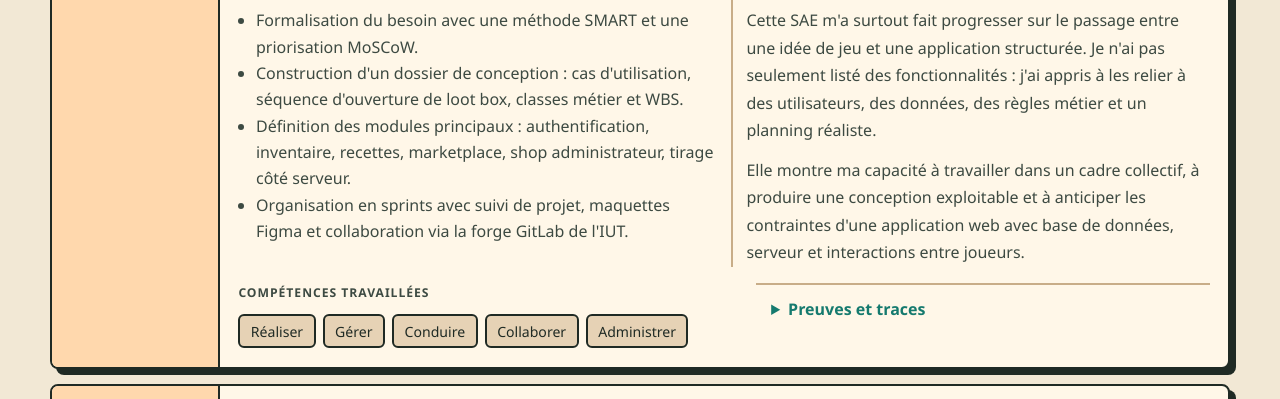
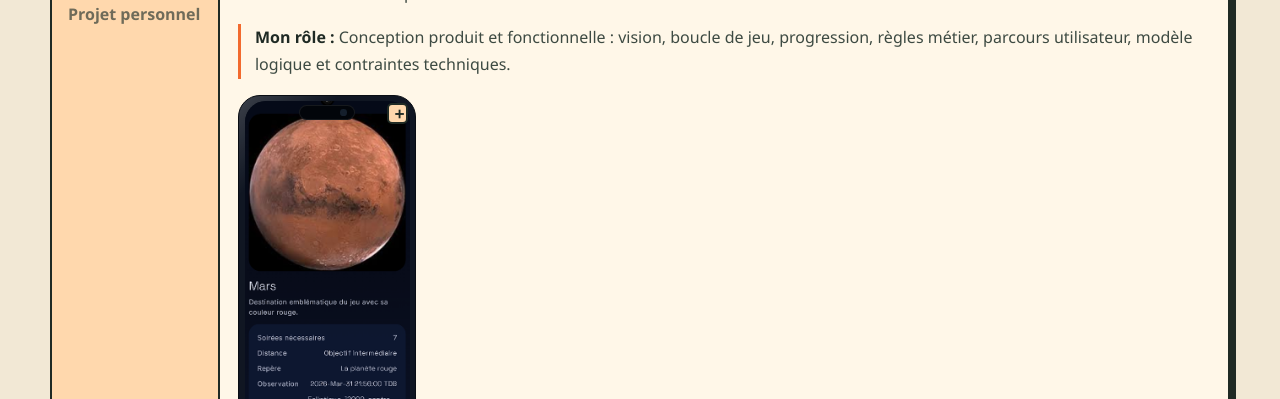
Before and after one commit to MrsMega/Portfolio, a plain HTML site: page index.html in a window 1280 px wide. Shown: the part 2937-3336 px from the top of the page. Drawn offline with Linux system fonts and the light colour scheme.

Commit message:
Add diagnostic and evaluation documents, enhance portfolio structure and styling

```diff
--- a/index.html
+++ b/index.html
@@ -408,6 +408,7 @@
         </div>
       </section>
 
+      <!--
       <section id="parcours" class="section section-lead reveal">
         <div class="section-heading">
           <p class="eyebrow">Cadre de lecture</p>
@@ -447,6 +448,7 @@
           </article>
         </div>
       </section>
+      -->
 
       <section id="experiences" class="section reveal">
         <div class="section-heading wide">
@@ -507,7 +509,7 @@
       <section id="bilan" class="section reveal">
         <div class="section-heading wide">
           <p class="eyebrow">Auto&eacute;valuation</p>
-          <h2>Un bilan encore vivant, &agrave; enrichir avec le stage.</h2>
+          <h2>Ce que ces exp&eacute;riences consolident dans mon profil.</h2>
         </div>
 
         <div class="bilan-grid">
@@ -535,14 +537,13 @@
             </p>
           </article>
           <article class="bilan-card emphasis">
-            <p class="card-label">M&eacute;thode pour la suite</p>
-            <h3>Actualiser le portfolio au fil des missions.</h3>
+            <p class="card-label">Objectif professionnel</p>
+            <h3>Gagner en autonomie sur des &eacute;volutions applicatives.</h3>
             <p>
-              Pour chaque mission de stage, je conserverai le m&ecirc;me format
-              : action r&eacute;alis&eacute;e, apprentissage
-              contextualis&eacute;, comp&eacute;tence d&eacute;velopp&eacute;e
-              et preuve associ&eacute;e, en anonymisant ce qui doit
-              l'&ecirc;tre.
+              La suite de mon parcours doit me permettre de prendre en charge
+              des tickets plus complets : comprendre le besoin, modifier une
+              base de code existante, tester les cas importants et livrer une
+              correction claire pour l'&eacute;quipe.
             </p>
           </article>
         </div>
@@ -647,10 +648,7 @@
     </main>
 
     <footer class="site-footer">
-      <p>
-        Portfolio BUT Informatique - Nathana&euml;l Bayard - mise &agrave; jour
-        continue pendant le stage.
-      </p>
+      <p>Portfolio BUT Informatique - Nathana&euml;l Bayard</p>
       <a href="#top">Retour en haut</a>
     </footer>
 
--- a/scripts/data.js
+++ b/scripts/data.js
@@ -63,7 +63,7 @@
       learning:
         "Ce projet m'a permis de travailler la conception avant le code : clarifier une intention, &eacute;viter les fonctionnalit&eacute;s inutiles, penser les r&egrave;gles m&eacute;tier et anticiper les limites techniques d'une application mobile.",
       contribution:
-        "Il apporte au portfolio une dimension produit plus personnelle : je montre ma capacit&eacute; &agrave; concevoir une exp&eacute;rience coh&eacute;rente, &agrave; justifier les arbitrages et &agrave; penser l'impact utilisateur sans pr&eacute;tendre produire un outil m&eacute;dical.",
+        "Ce projet montre ma capacit&eacute; &agrave; concevoir une exp&eacute;rience produit coh&eacute;rente, &agrave; justifier des arbitrages fonctionnels et &agrave; penser l'impact utilisateur sans pr&eacute;tendre produire un outil m&eacute;dical.",
       skills: ["R&eacute;aliser", "Optimiser", "G&eacute;rer", "Conduire"],
       proofs: [
         "Sp&eacute;cification produit et fonctionnelle",
@@ -180,7 +180,7 @@
       ],
       evidence:
         "Caisse-Cro&ucirc;te mobilise les sp&eacute;cifications, les interfaces, les choix de conception et la qualit&eacute; attendue d'une application compl&egrave;te. La mission FLT-1517 sur Flotto ajoute le travail sur une base de code Angular existante, avec la cr&eacute;ation de composants partag&eacute;s et une validation dans plusieurs formulaires.",
-      traces: ["Dossier SAE", "Maquettes", "Ticket Jira FLT-1517", "Composants date/heure partag&eacute;s", "Validation apr&egrave;s recette"]
+      traces: ["Dossier SAE", "Maquettes", "Ticket Jira", "Composants date/heure partag&eacute;s", "Validation apr&egrave;s recette"]
     },
     {
       id: "optimiser",
--- a/scripts/render.js
+++ b/scripts/render.js
@@ -152,7 +152,17 @@
 
     const isExpandable = experience.screenLayout === "phone";
     const screenClass = `experience-screen${isExpandable ? " experience-screen-phone is-expandable is-minimized" : ""}`;
-    const screenAttributes = isExpandable ? ` data-expandable-screen data-screen-title="${experience.title}"` : "";
+    const screenAttributes = isExpandable
+      ? ` data-expandable-screen data-screen-default-state="minimized" data-screen-title="${experience.title}"`
+      : "";
+    const phoneControls = isExpandable
+      ? `
+        <span class="phone-screen-controls">
+          <button class="screen-control" type="button" data-screen-toggle aria-expanded="false" aria-label="Restaurer la capture ${experience.title}">+</button>
+          <button class="screen-control screen-control-close" type="button" data-screen-close aria-label="Fermer la capture ${experience.title}">x</button>
+        </span>
+      `
+      : "";
     const screenControls = isExpandable
       ? `
         <span class="screen-controls">
@@ -172,6 +182,25 @@
         ${screenControls}
       </div>
     `;
+
+    if (isExpandable) {
+      return `
+        <figure class="${screenClass}"${screenAttributes}>
+          <div class="phone-device">
+            ${phoneControls}
+            <div class="phone-device-frame" data-screen-header>
+              <div class="phone-dynamic-island" aria-hidden="true">
+                <span></span>
+              </div>
+              <button class="screen-preview-button phone-screen-button" type="button" data-screen-toggle aria-expanded="false" aria-label="Restaurer la capture ${experience.title}">
+                ${imageContent}
+              </button>
+            </div>
+          </div>
+          <figcaption>${experience.screenCaption}</figcaption>
+        </figure>
+      `;
+    }
 
     return `
       <figure class="${screenClass}"${screenAttributes}>
--- a/styles.css
+++ b/styles.css
@@ -1167,11 +1167,11 @@ main {
 }
 
 .experience-screen-phone {
-  width: min(100%, 220px);
+  width: min(100%, 250px);
 }
 
 .experience-screen-phone.is-minimized {
-  width: min(100%, 170px);
+  width: min(100%, 178px);
 }
 
 .experience-screen-window {
@@ -1263,6 +1263,10 @@ main {
   display: none;
 }
 
+.experience-screen-phone.is-minimized .screen-preview-button {
+  display: block;
+}
+
 .experience-screen-window img {
   display: block;
   width: 100%;
@@ -1280,6 +1284,96 @@ main {
 .experience-screen-phone .experience-screen-window img {
   max-height: 330px;
   padding: 0.35rem;
+}
+
+.phone-device {
+  position: relative;
+  width: 100%;
+}
+
+.phone-device-frame {
+  position: relative;
+  overflow: hidden;
+  width: 100%;
+  aspect-ratio: 9 / 19.5;
+  padding: 0.42rem;
+  border: 1px solid #090d13;
+  border-radius: 26px;
+  background:
+    linear-gradient(135deg, rgba(255, 255, 255, 0.18), transparent 18%),
+    #101622;
+  cursor: pointer;
+  transition: border-color 180ms ease, transform 180ms ease;
+}
+
+.phone-device-frame:hover {
+  border-color: var(--green);
+}
+
+.phone-dynamic-island {
+  position: absolute;
+  top: 0.72rem;
+  left: 50%;
+  z-index: 3;
+  display: flex;
+  align-items: center;
+  justify-content: flex-end;
+  width: 4.6rem;
+  height: 1.2rem;
+  padding-right: 0.45rem;
+  border: 1px solid rgba(255, 255, 255, 0.08);
+  border-radius: 999px;
+  background: #02050a;
+  transform: translateX(-50%);
+  pointer-events: none;
+}
+
+.phone-dynamic-island span {
+  width: 0.42rem;
+  height: 0.42rem;
+  border-radius: 50%;
+  background: #151f2c;
+}
+
+.phone-screen-button {
+  overflow: hidden;
+  height: 100%;
+  border-radius: 21px;
+  background: #101622;
+}
+
+.phone-screen-button img {
+  width: 100%;
+  height: 100%;
+  max-height: none;
+  padding: 0;
+  object-fit: cover;
+  object-position: top center;
+}
+
+.phone-screen-controls {
+  position: absolute;
+  top: 0.65rem;
+  right: 0.65rem;
+  z-index: 6;
+  display: inline-flex;
+  gap: 0.35rem;
+}
+
+.experience-screen-phone.is-minimized .phone-screen-controls {
+  top: 0.5rem;
+  right: 0.5rem;
+}
+
+.experience-screen-phone.is-minimized .phone-device-frame {
+  padding: 0.34rem;
+  border-radius: 22px;
+}
+
+.experience-screen-phone.is-minimized .phone-dynamic-island {
+  top: 0.58rem;
+  width: 3.5rem;
+  height: 0.92rem;
 }
 
 .screen-hint {
```
Also changed, not shown: data/grille-portfolio.png (added), data/grille-portfolio2.png (added), 2 other files.
